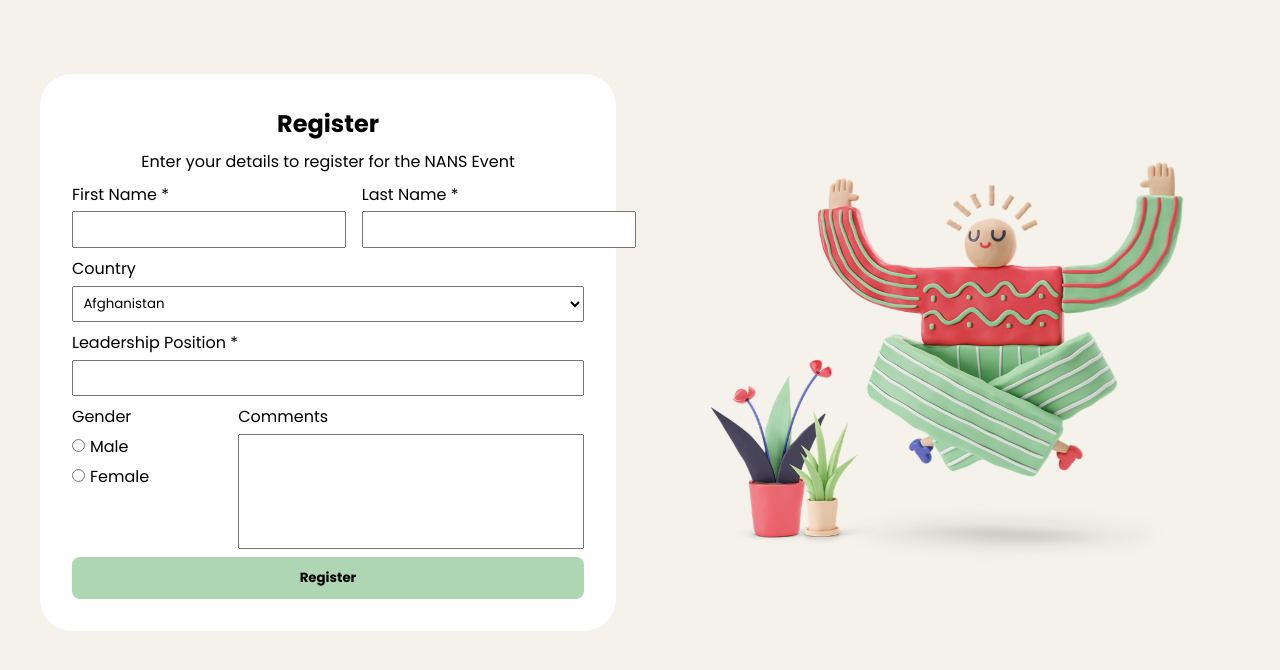
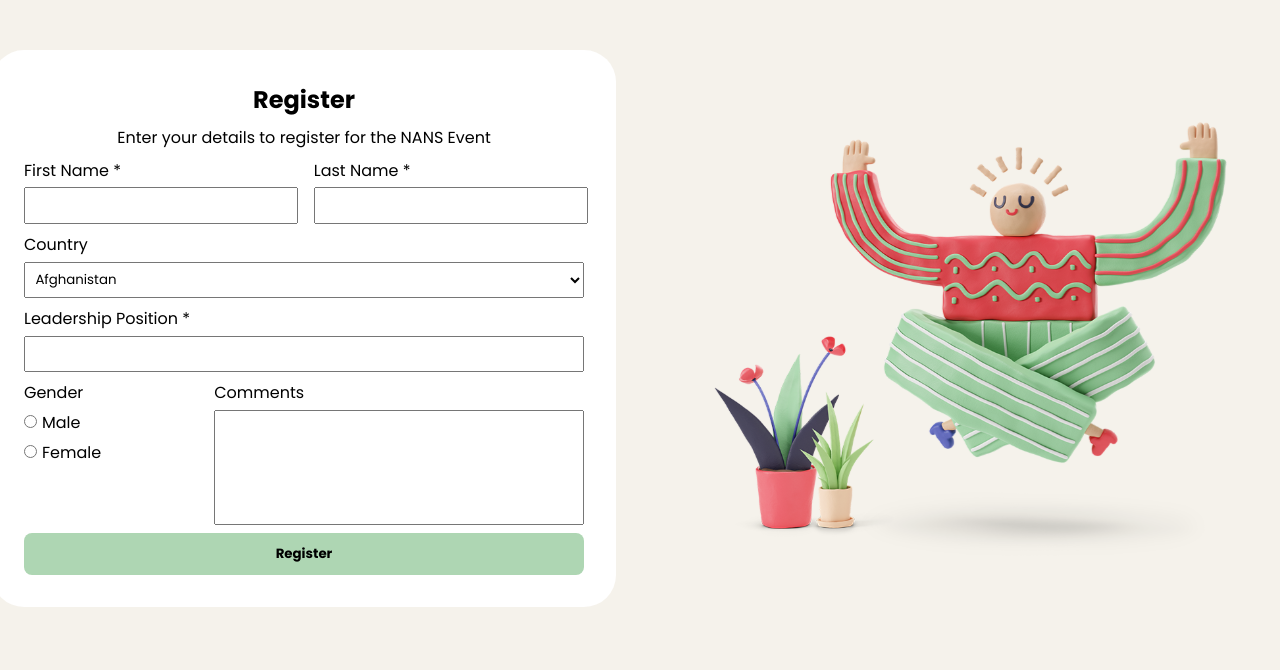
Before and after one commit to mofopeadegoke/registerPage, a React (Vite) app in the folder vite-project/: page / in a window 1280 px wide. Shown: the top 670 px of the page. Built offline with nearby package versions, Linux system fonts and the light colour scheme.

Commit message:
smaller margin

```diff
--- a/vite-project/src/App.css
+++ b/vite-project/src/App.css
@@ -13,7 +13,6 @@ body {
   display: flex;
   flex-direction: column;
   justify-content: center;
-  padding: 2rem;
 }
 main {
   display: grid;
@@ -22,7 +21,7 @@ main {
   column-gap: 3rem;
   align-items: center;
   justify-content: center;
-  margin: 2rem;
+  margin: 1rem;
 
 }
 main img {
@@ -52,4 +51,5 @@ main img {
     grid-template-rows: auto auto;
     row-gap: 0.5rem;
   }
+
 }
```
